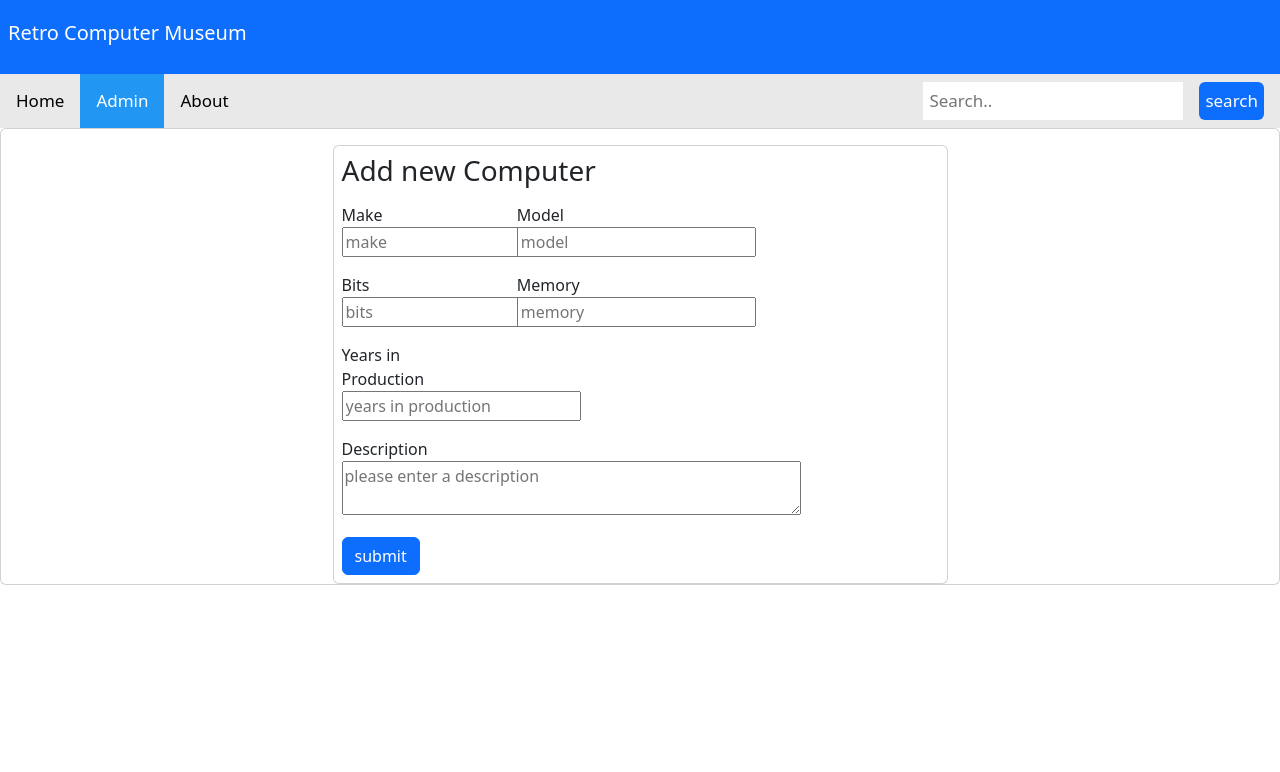
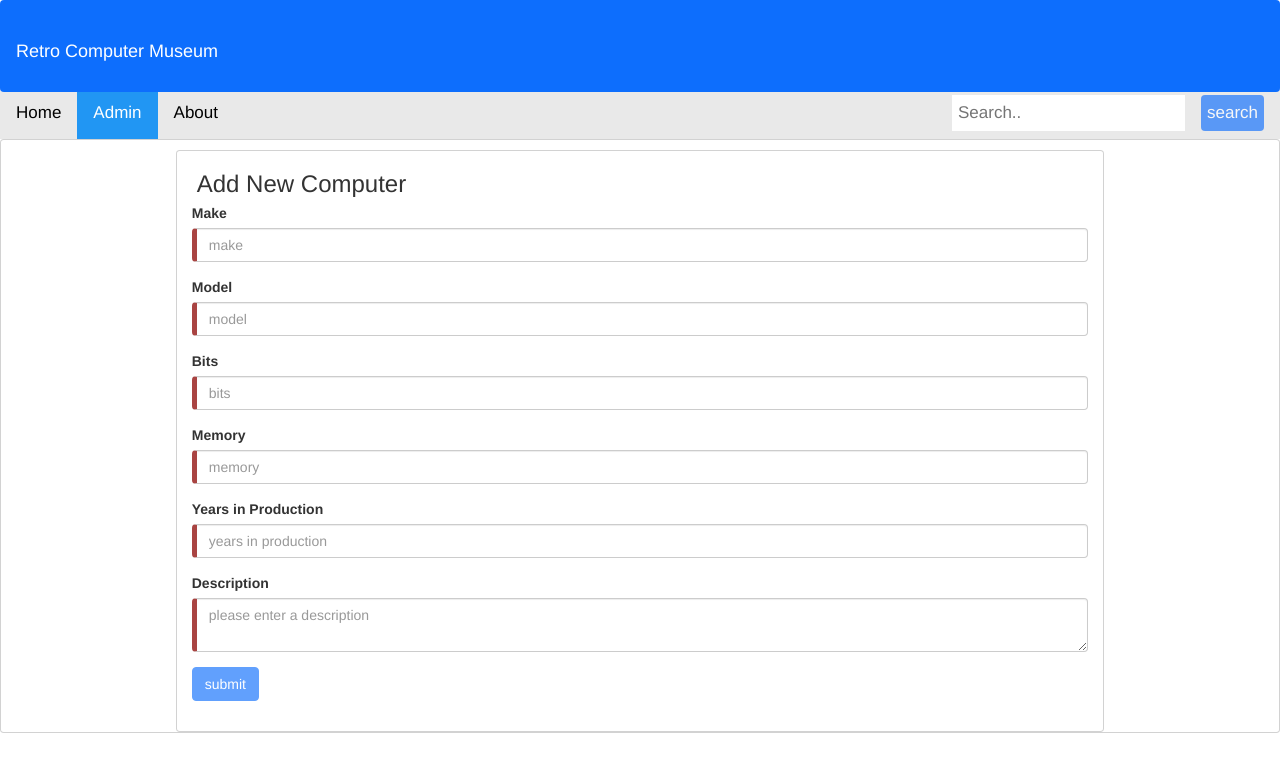
Before and after one commit to robbrownsell/retro-computers, an Angular app: page /admin in a window 1280 px wide. Shown: the top 772 px of the page. Built offline with nearby package versions, Linux system fonts and the light colour scheme.

Commit message:
added new computer form validation

```diff
--- a/src/app/admin/admin.component.css
+++ b/src/app/admin/admin.component.css
@@ -0,0 +1,9 @@
+
+
+.ng-valid[required], .ng-valid.required  {
+  border-left: 5px solid #42A948; /* green */
+}
+
+.ng-invalid:not(form)  {
+  border-left: 5px solid #a94442; /* red */
+}
--- a/src/app/admin/admin.component.html
+++ b/src/app/admin/admin.component.html
@@ -2,45 +2,83 @@
 <div class="card">
   <div class="m-2">
   </div>
-  <div class="container w-50">
-    <form class="card">
-      <h3 class="m-2">Add new Computer</h3>
-      <div class="row">
-        <div class="form-group m-2 col-md-3">
-          <label for="make">Make</label><br/>
-          <input id="make" type="text" [formControl]="makeInput" placeholder="make">
-        </div>
-        <div class="form-group m-2 col-md-3">
-          <label for="model">Model</label><br/>
-          <input id="model" type="text" placeholder="model">
+  <div class="container w-75" [hidden]="submitted">
+    <form class="card p-4" #newComputerForm="ngForm" (ngSubmit)="onSubmit()">
+      <h3 class="m-2">Add New Computer</h3>
+
+      <div class="form-group">
+        <label for="make">Make</label><br/>
+        <input id="make" type="text" class="form-control" placeholder="make"
+               required minlength="4" [(ngModel)]="newComputer.make" name="make" #make="ngModel">
+        <div [hidden]="make.valid || make.pristine"
+             class="alert alert-danger">
+          make must be at least 4 characters
         </div>
       </div>
-      <div class="row">
-        <div class="form-group m-2 col-md-3">
-          <label for="bits">Bits</label><br/>
-          <input id="bits" type="text" placeholder="bits">
-        </div>
-        <div class="form-group m-2 col-md-3">
-          <label for="memory">Memory</label><br/>
-          <input id="memory" type="text" placeholder="memory">
+      <div class="form-group">
+        <label for="model">Model</label><br/>
+        <input id="model" type="text" class="form-control" placeholder="model"
+               required minlength="3" [(ngModel)]="newComputer.model" name="model" #model="ngModel">
+        <div [hidden]="model.valid || model.pristine"
+             class="alert alert-danger">
+          model must be at least 3 characters
         </div>
       </div>
-      <div class="row">
-        <div class="form-group m-2 col-md-2">
-          <label for="yearsProd">Years in Production</label><br/>
-          <input id="yearsProd" type="text" placeholder="years in production">
+
+
+      <div class="form-group">
+        <label for="bits">Bits</label><br/>
+        <input id="bits" type="text" class="form-control" placeholder="bits"
+               required minlength="1" [(ngModel)]="newComputer.bits" name="bits" #bits="ngModel">
+        <div [hidden]="bits.valid || bits.pristine"
+             class="alert alert-danger">
+          bits must be at least 1 character
         </div>
       </div>
-      <div class="row">
-        <div class="form-group m-2">
-          <label for="yearsProd">Description</label><br/>
-          <textarea placeholder="please enter a description" id="description" class="w-75"></textarea>
+      <div class="form-group">
+        <label for="memory">Memory</label><br/>
+        <input id="memory" type="text" class="form-control" placeholder="memory"
+               required minlength="2" [(ngModel)]="newComputer.memory" name="memory" #memory="ngModel">
+        <div [hidden]="memory.valid || memory.pristine"
+             class="alert alert-danger">
+          memory must be at least 2 characters
         </div>
       </div>
-      <div class="form-group m-2">
-        <button type="submit" class="btn btn-primary" (click)="submitComputer()">submit</button>
+
+      <div class="form-group">
+        <label for="yearsProd">Years in Production</label><br/>
+        <input id="yearsProd" type="text" class="form-control"
+               placeholder="years in production" required minlength="9" [(ngModel)]="newComputer.yearsInProduction"
+               #yearsProd="ngModel"
+               name="yearsInProduction">
+        <div [hidden]="yearsProd.valid || yearsProd.pristine"
+             class="alert alert-danger">
+          Enter format YYYY-YYYY
+        </div>
       </div>
+
+
+      <div class="form-group">
+        <label for="yearsProd">Description</label><br/>
+        <textarea placeholder="please enter a description" id="description"
+                  class="form-control"
+                  required minlength="9" #description="ngModel" [(ngModel)]="newComputer.description" name="description"></textarea>
+        <div [hidden]="description.valid || description.pristine"
+             class="alert alert-danger">
+          Please enter a valid description
+        </div>
+      </div>
+
+      <div class="form-group">
+        <button type="submit" class="btn btn-primary" [disabled]="!newComputerForm.form.valid">submit</button>
+      </div>
+
     </form>
 
+
+
+  </div>
+  <div class="container p-4 w-50" [hidden] = "!submitted">
+    <h3>Thanks for adding a new computer!</h3>
   </div>
 </div>
--- a/src/app/admin/admin.component.ts
+++ b/src/app/admin/admin.component.ts
@@ -1,5 +1,5 @@
-import { Component } from '@angular/core';
-import {FormControl} from "@angular/forms";
+import {Component} from '@angular/core';
+import {IComputer} from "../domain/IComputer";
 
 @Component({
   selector: 'rc-admin',
@@ -8,10 +8,21 @@ import {FormControl} from "@angular/forms";
 })
 export class AdminComponent {
 
-  makeInput = new FormControl('');
+  newComputer: IComputer = new class implements IComputer {
+    bits: string = "";
+    description: string = "";
+    image: string = "";
+    make: string = "";
+    memory: string = "";
+    model: string = "";
+    yearsInProduction: string = "";
+  }
 
-  submitComputer(): void {
-    console.log(this.makeInput.value);
+  submitted = false;
+
+  onSubmit(): void {
+    this.submitted = true;
+    console.log(this.newComputer?.make);
   }
 
 }
--- a/src/app/components/header/header.component.css
+++ b/src/app/components/header/header.component.css
@@ -1,7 +1,10 @@
+@import url('https://unpkg.com/bootstrap@3.3.7/dist/css/bootstrap.min.css');
+
 /* Add a black background color to the top navigation bar */
 .topnav {
   overflow: hidden;
   background-color: #e9e9e9;
+  margin-top: -25px;
 }
 
 /* Style the links inside the navigation bar */
--- a/src/app/components/header/header.component.html
+++ b/src/app/components/header/header.component.html
@@ -1,19 +1,18 @@
 <nav class="navbar navbar-expand-md navbar-dark bg-primary">
-  <div class="m-2">
-    <div class="col-md-10">
-      <h1 class="navbar-brand">Retro Computer Museum</h1>
-    </div>
-  </div>
+  <h1 class="navbar-brand">Retro Computer Museum</h1>
 </nav>
-
-
 <div class="topnav">
   <a activeTab [activeComponent]="activeComponent" [currentTab]="'home'" href="/home">Home</a>
   <a activeTab [activeComponent]="activeComponent" [currentTab]="'admin'" href="/admin">Admin</a>
   <a activeTab [activeComponent]="activeComponent" [currentTab]="'about'" href="#about">About</a>
   <div>
-      <button class='btn btn-primary' (click)="performSearch()">search</button>
+    <form #searchForm="ngForm">
+      <button class='btn btn-primary' [disabled]="!searchForm.form.valid" (click)="performSearch()">search</button>
       <input type="text" placeholder="Search.." [(ngModel)]="searchTerm"
-             required minlength="2" (keydown.enter)="performSearch()" >
+             required minlength="2" (keydown.enter)="performSearch()" name="searchBox" #searchBox="ngModel">
+    </form>
+    <div>
+
+    </div>
   </div>
 </div>
```
